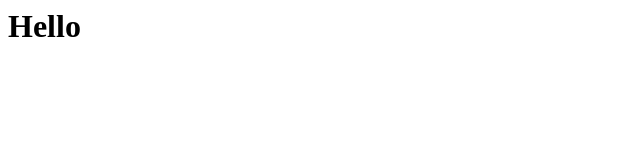
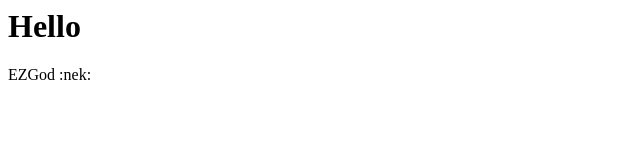
Before and after one commit to 2023EvanZ/AmogusFree, a plain HTML site: page index.html in a window 1280 px wide. Shown: the full height of the page, 0-640 px from the left. Drawn offline with Linux system fonts and the light colour scheme.

Commit message:
Update index.html

```diff
--- a/index.html
+++ b/index.html
@@ -1 +1,2 @@
 <h1>Hello</h1>
+<p>EZGod :nek: </p>
```
